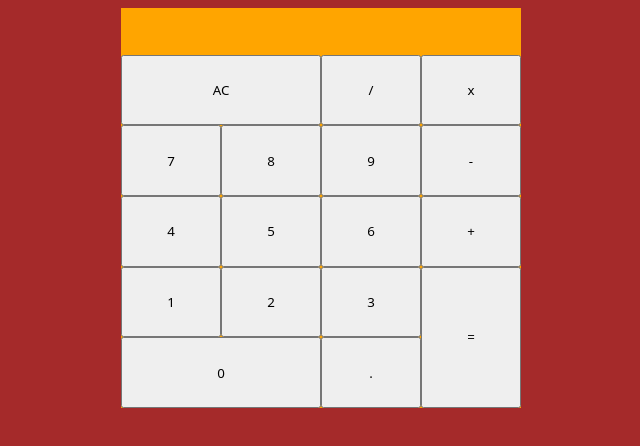
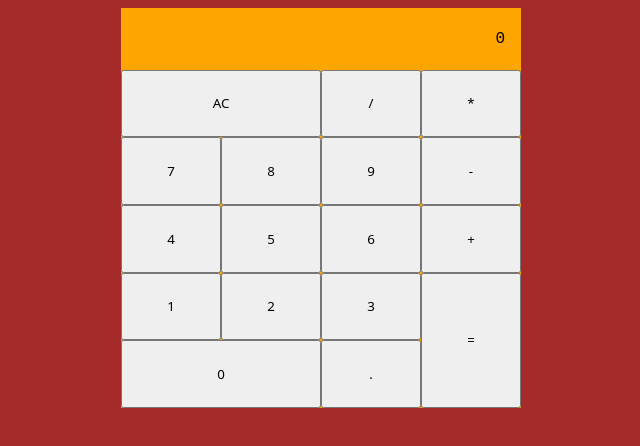
Before and after one commit to Joes-BitGit/calculator, a React (Create React App) app: page / in a window 1280 px wide. Shown: the top 446 px of the page, without its empty margins (319-959 px from the left). Built offline with nearby package versions, Linux system fonts and the light colour scheme.

Commit message:
Fixed multiply bug, removed hooks not being used

```diff
--- a/src/App.jsx
+++ b/src/App.jsx
@@ -1,11 +1,11 @@
-import React, { useEffect, useState } from 'react';
+import React, { useState } from 'react';
 import './styles.css';
 import * as math from 'mathjs';
 
 
 function App() {
   // State of the current button pressed
-  const [input, setInput] = useState("");
+  const [input, setInput] = useState("0");
   // state of decimal used true means you can still use your decimal
   const [decimalFlag, setDecimalFlag] = useState(true);
 
@@ -124,7 +124,7 @@ function App() {
       <div id="display" className="output">{input}</div>
       <button id="clear" className="section" onClick={handleClear}>AC</button>
       <button id="divide" className="operator section" onClick={handleClick}>/</button>
-      <button id="multiply" className="operator section" onClick={handleClick}>x</button>
+      <button id="multiply" className="operator section" onClick={handleClick}>*</button>
       <button id="seven" className="number section" onClick={handleClick}>7</button>
       <button id="eight" className="number section" onClick={handleClick}>8</button>
       <button id="nine" className="number section" onClick={handleClick}>9</button>
```
